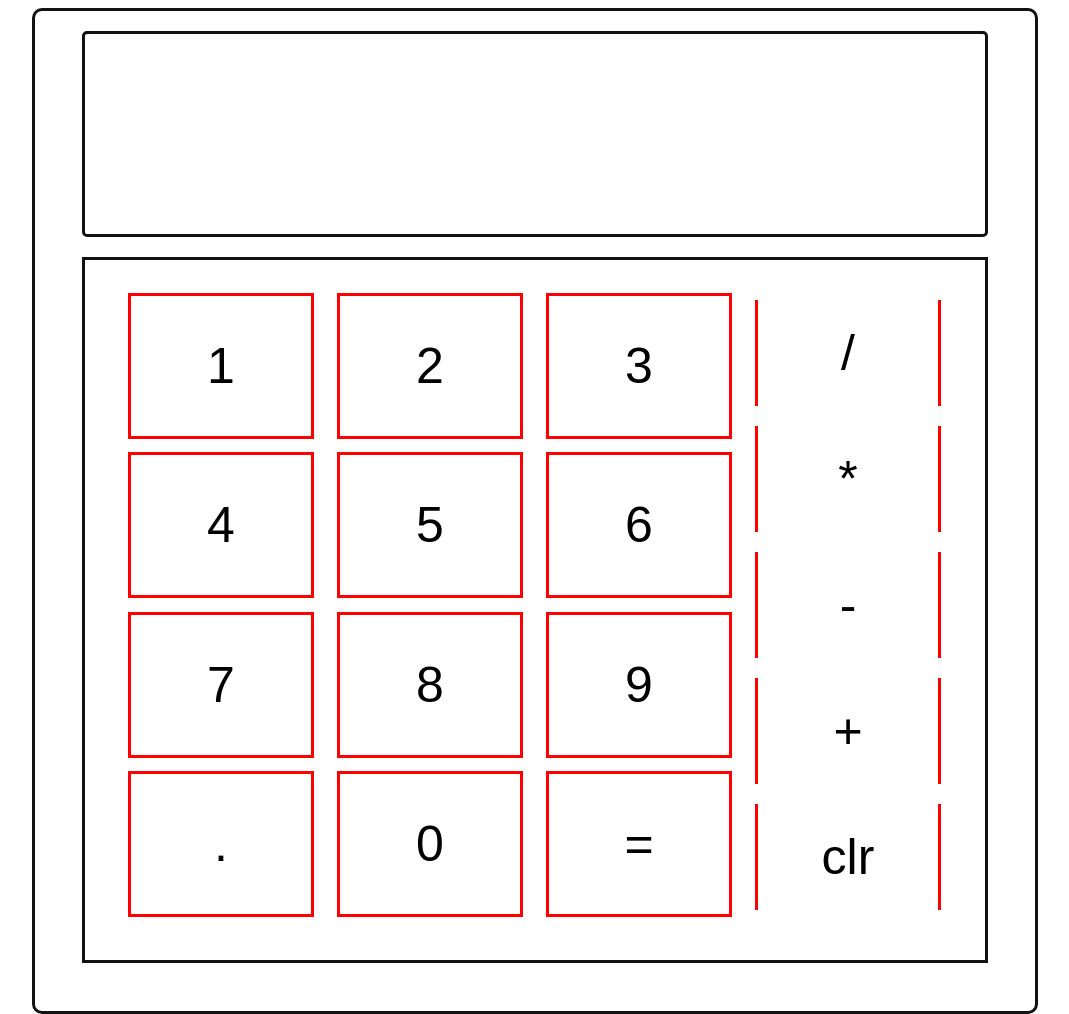
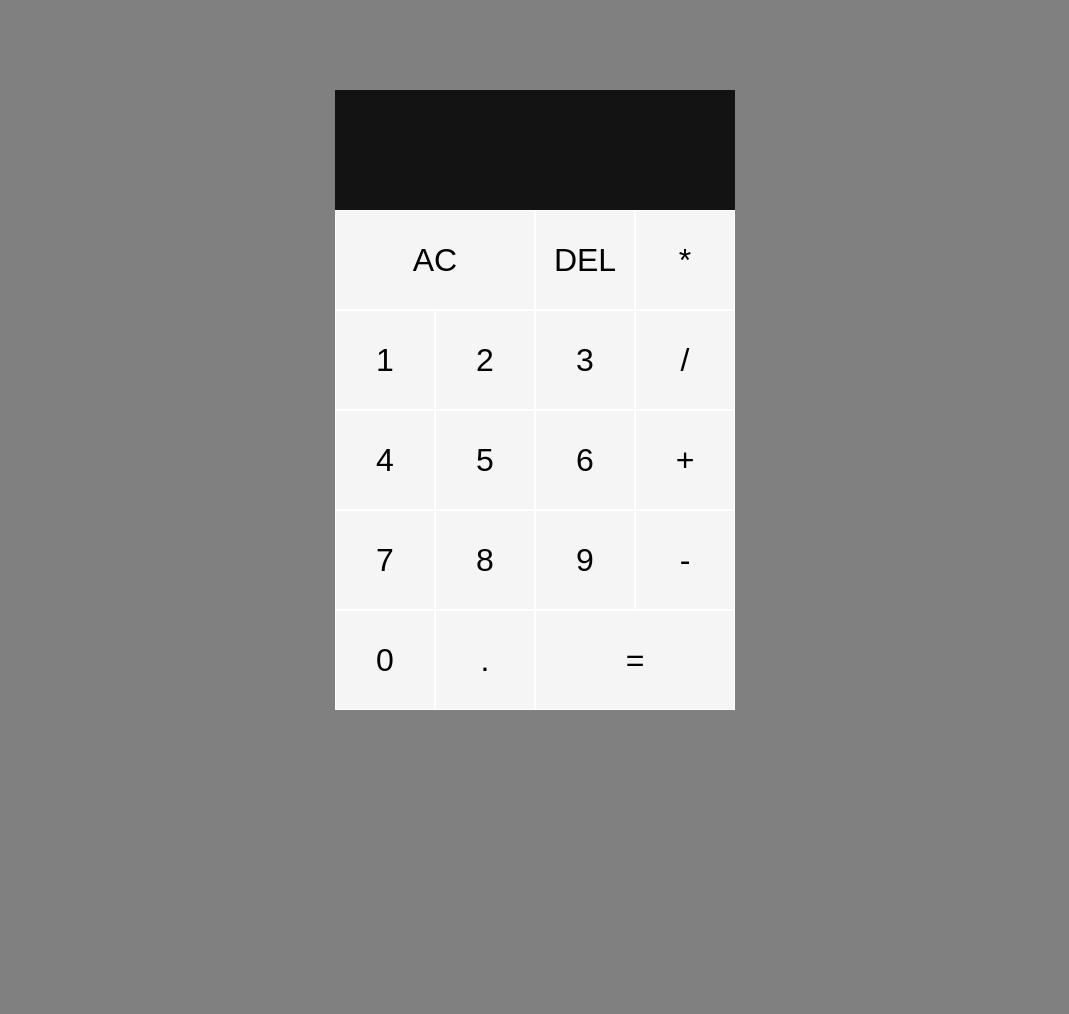
Before and after one commit to arshvirsingh16/Calculator, a plain HTML site: page index.html in a window 1280 px wide. Shown: the whole page, without its empty margins (105-1174 px from the left). After the commit the page ends 800 px from the top, so only its background shows below. Drawn offline with Linux system fonts and the light colour scheme.

Commit message:
complete remodel

```diff
--- a/index.html
+++ b/index.html
@@ -9,47 +9,27 @@
     <script src = "main.js" defer></script>
 </head>
 <body>
-    <div id="container">
-        <div id="calculatorContainer" class = "calculatorContainer">
-            <div class="screen" id = "screen">
-
-            </div>
-            <div class="buttons">
-                <div class="numbers">
-                    <div class="rowOne">
-                        <div class="one"><button class="button" id="num_button" value = "1">1</button></div>
-                        <div class="two"><button class="button" id="num_button" value = "2">2</button></div>
-                        <div class="three"><button class="button" id="num_button" value = "3">3</button></div>
-                    </div>
-
-                   <div class="rowTwo">
-                        <div class="four"><button class="button" id="num_button" value = "4">4</button></div>
-                        <div class="five"><button class="button" id="num_button" value = "5">5</button></div>
-                        <div class="six"><button class="button" id="num_button" value = "6">6</button></div>
-                   </div>
-
-                   <div class="rowThree">
-                        <div class="seven"><button class="button" id="num_button" value = "7">7</button></div>
-                        <div class="eight"><button class="button" id="num_button" value = "8">8</button></div>
-                        <div class="nine"><button class="button" id="num_button" value = "9">9</button></div>
-                   </div>
-
-                   <div class="rowFour">
-                    <div class="decimal"><button class="button" id="button" value = ".">.</button></div>
-                    <div class="zero"><button class="button" id="num_button" value = "0">0</button></div>
-                    <div class="equal"><button class="button" id="op_button" value = "=">=</button></div>
-                   </div>
-                </div>
-                <div class="operations">
-                    <div class="add"><button class="button" id="op_button" value = "/">/</button></div>
-                    <div class="subtract"><button class="button" id="op_button" value = "*">*</button></div>
-                    <div class="multiply"><button class="button" id="op_button" value = "-">-</button></div>
-                    <div class="divide"><button class="button" id="op_button" value="+">+</button></div>
-                    <div class="clear"><button class="button" id="op_button" value="clr">clr</button></div>
-                </div>
-            </div>
+        <div class="calculatorContainer">
+            <div class = "screen"></div>
+                <button data-num class = "span-two">AC</button>
+                <button data-del>DEL</button>
+                <button data-op>*</button>
+                <button data-num>1</button>
+                <button data-num>2</button>
+                <button data-num>3</button>
+                <button data-op>/</button>
+                <button data-num>4</button>
+                <button data-num>5</button>
+                <button data-num>6</button>
+                <button data-op>+</button>
+                <button data-num>7</button>
+                <button data-num>8</button>
+                <button data-num>9</button>
+                <button data-op>-</button>
+                <button data-num>0</button>
+                <button data-num>.</button>
+                <button data-num class = "span-two">=</button>
             </div>
         </div>
-    </div>
 </body>
 </html>
--- a/main.js
+++ b/main.js
@@ -1,13 +1,15 @@
 // constants
-const buttons = document.querySelectorAll(".button");
-const screen = document.querySelector("#screen");
-const num_buttons = document.querySelectorAll("#num_button");
-const op_buttons = document.querySelectorAll("#op_button");
+const num_buttons = document.querySelectorAll(".num-button");
+
+num_buttons.forEach(button => {
+    button.addEventListener('click', create_num());
+})
+
 
 
 //variables
 let temp_num = '';
-let num_op = null;
+let num_op = 0;
 
 let numbers = {
     num_one: '',
@@ -15,48 +17,50 @@ let numbers = {
     operator: ''
 }
 
-num_buttons.forEach(number => {
-    number.addEventListener('click', create_num);
-})
-op_buttons.forEach(button => {
-    button.addEventListener("click", update_operator)
-})
+// num_buttons.forEach(number => {
+//     number.addEventListener('click', create_num);
+// })
+// op_buttons.forEach(operator => {
+//     operator.addEventListener("click", update_operator,{
+//         capture: false
+//     })
+// })
 
 function create_num(e){
-    temp_num += e.target.value;
-    screen.innerHTML = temp_num;
-    return temp_num;
-    // console.log(e.target.value);
+
+    console.log();
+
 }
 
-function update_operator(e){
-        switch (e.target.value){
-            case '+' : clear_screen(), store_num(), numbers.operator = '+';
-            case '-' : clear_screen(), store_num(), numbers.operator = '-';
-            case 'x' : clear_screen(), store_num(), numbers.operator = 'x';
-            case '/' : clear_screen(), store_num(), numbers.operator = '/';
-            case '=' : clear_screen(); //calc_operation(operator);
-            default  : return;
-        }
-}
+// function update_operator(e){
+//     e.stopPropagation();
+//         switch (e.target.value){
+//             case '+' : clear_screen(), store_num(), numbers.operator = '+';
+//             case '-' : clear_screen(), store_num(), numbers.operator = '-';
+//             case '*' : clear_screen(), store_num(), numbers.operator = '*';
+//             case '/' : clear_screen(), store_num(), numbers.operator = '/';
+//             case '=' : clear_screen(); //calc_operation(operator);
+//             default  : return;
+//         }
+// }
 
-function clear_screen() {
-        screen.innerHTML = '';
-        return null;
-}
+// function clear_screen() {
+//         screen.innerHTML = '';
+//         return null;
+// }
 
-function store_num(){
-   if(!num_op){
-    numbers.num_one = temp_num;
-    console.log('num_one: '+ numbers.num_one);
-   }
-   if(num_op == 1){
-    numbers.num_two = temp_num;
-    console.log('num_two: '+ numbers.num_one);
-   }
-   num_op = 1;
-   temp_num = '';
-}
+// function store_num(){
+//    if(num_op == 0){
+//     numbers.num_one = temp_num;
+//     console.log('num_one: '+ numbers.num_one);
+//    }
+//    if(num_op == 1){
+//     numbers.num_two = temp_num;
+//     console.log('num_two: '+ numbers.num_one);
+//    }
+//    num_op = 1;
+//    temp_num = '';
+// }
 
 // function calc_operation(operator) {
 //         switch (operator){
--- a/style.css
+++ b/style.css
@@ -1,92 +1,45 @@
-body {
-    background: #ffff;
-    display: flex;
-    flex-direction: column;
-    align-items: center;
-    justify-content: center;
+body{
+    font-weight: normal;
+    font-family: 'Courier New', Courier, monospace;
+    padding: 0;
+    margin: 0;
+    background-color: gray;
 }
 
 .calculatorContainer{
-    display:flex;
-    flex-direction: column;
-    align-items: center;
-    width: 1000px;
-    height: 1000px;
-    border: #121212 solid;
-    border-radius: 10px;
+    display: grid;
+    justify-content: center;
+    align-content: center;
+    min-height: 100vh;
+    grid-template-columns: repeat(4, 100px);
+    grid-template-rows: minmax(120px, auto) repeat(5, 100px);
+
 }
 
-.screen {
-    width: 900px;
-    height: 200px;
-    border: #121212 solid;
-    margin-top: 20px;
-    border-radius: 5px;
-    font-size: 60px;
-    display: flex;
-    justify-content: right;
-    align-items: flex-end;
+.calculatorContainer > button{
+    font-size: 2rem;
+    border: 1px, solid, white;
+    cursor: pointer;
+    outline: none;
+    background-color:  whitesmoke;
 }
 
-.buttons {
-    height: 700px;
-    width: 900px;
-    border: #121212 solid;
-    margin-top: 20px;
-    display: flex;
+.calculatorContainer > button:hover{
+    background-color: white;
 }
 
-.numbers{
-    height: 650px;
-    width: 650px;
-    /* border: #121212 solid; */
-    margin: 20px 0px 0px 20px;
-    display: flex;
-    flex-direction: column;
-    justify-content: space-evenly;
+.span-two{
+    grid-column: span 2;
 }
 
-.operations{
-    height: 650px;
-    width: 200px;
-    /* border: #121212 solid; */
-    margin-top: 20px;
+.screen{
+    grid-column: 1/-1;
+    background-color: rgba(0,0,0,.85);
+    font-size: large;
+    color: whitesmoke;
     display: flex;
-    flex-direction: column;
-    justify-content: space-evenly;
+    align-items:flex-end;
+    justify-content: end;
+    word-wrap: break-word;
+    word-break: break-all;
 }
-
-.rowOne, .rowTwo, .rowThree, .rowFour{
-    display:flex;
-    align-items: center;
-    justify-content: space-evenly;
-}
-
-.one, .two, .three, .four, .five, .six, .seven, .eight,
-.nine, .decimal, .zero, .equal {
-    width: 180px;
-    height: 140px;
-    border: red solid;
-    font-size: 60px;
-    display:flex;
-    justify-content: center;
-    align-items: center;
-}
-
-.add, .subtract, .multiply, .divide, .clear {
-    width: 180px;
-    height: 100px;
-    border: red solid;
-    font-size: 60px;
-    display:flex;
-    justify-content: center;
-    align-items: center;
-}
-
-.button{
-    border: none;
-    height: 140px;
-    width: 180px;
-    background-color: #ffff;
-    font-size: 50px;
-}
```
